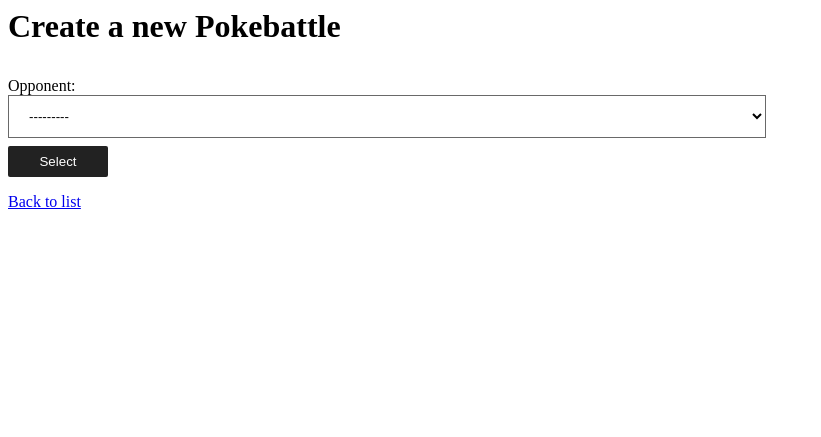
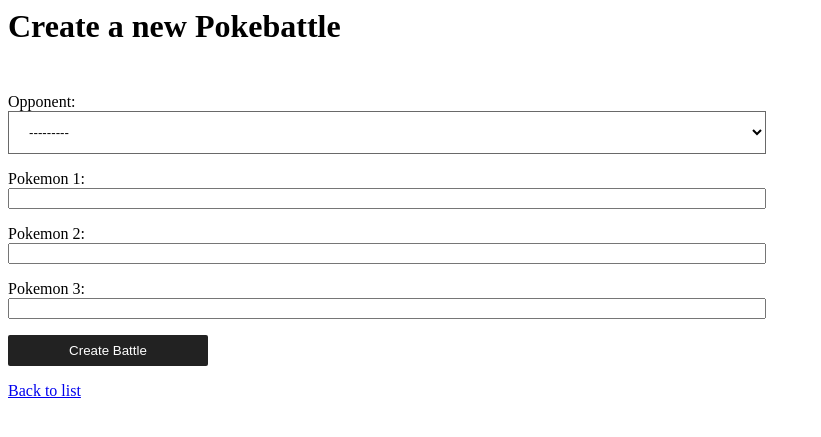
Before and after one commit to jaenia/pokebattle, a Django app: page /add in a window 1280 px wide. Shown: the top 437 px of the page, without its empty margins (0-821 px from the left). Run offline with Django 3.2, Linux system fonts and the light colour scheme; tables that the repository leaves empty hold one stand-in row (values such as "Sample post").

Commit message:
Adds selection of pokemons to battle

```diff
--- a/backend/battles/forms.py
+++ b/backend/battles/forms.py
@@ -1,15 +1,36 @@
 from django import forms
+from django.core.exceptions import ValidationError
 
 from battles.models import Battle
+from pokemons.helpers import save_pokemon
+from pokemons.models import Pokemon
+from pokemons.services import pokemon_exists
 from users.models import User
 
 
 class BattleForm(forms.ModelForm):
     creator = forms.ModelChoiceField(required=False, queryset=User.objects.all())
 
+    creator_pokemon_1_input = forms.IntegerField(required=True)
+    creator_pokemon_2_input = forms.IntegerField(required=True)
+    creator_pokemon_3_input = forms.IntegerField(required=True)
+
+    creator_pokemon_1 = forms.ModelChoiceField(required=False, queryset=Pokemon.objects.all())
+    creator_pokemon_2 = forms.ModelChoiceField(required=False, queryset=Pokemon.objects.all())
+    creator_pokemon_3 = forms.ModelChoiceField(required=False, queryset=Pokemon.objects.all())
+
     class Meta:
         model = Battle
-        fields = ["creator", "opponent"]
+        fields = [
+            "creator",
+            "opponent",
+            "creator_pokemon_1_input",
+            "creator_pokemon_2_input",
+            "creator_pokemon_3_input",
+            "creator_pokemon_1",
+            "creator_pokemon_2",
+            "creator_pokemon_3",
+        ]
 
     def __init__(self, *args, **kwargs):
         self.current_user = kwargs.pop("current_user")
@@ -17,6 +38,27 @@
         self.fields["opponent"].queryset = User.objects.exclude(email=self.current_user.email)
         self.fields["creator"].initial = self.current_user
 
+    def clean_creator_pokemon_1(self):
+        data = self.cleaned_data.get('creator_pokemon_1_input')
+        if not pokemon_exists(data):
+            raise ValidationError('Sorry, this pokemon was not found.')
+        data = save_pokemon(data)
+        return data
+
+    def clean_creator_pokemon_2(self):
+        data = self.cleaned_data.get('creator_pokemon_2_input')
+        if not pokemon_exists(data):
+            raise ValidationError('Sorry, this pokemon was not found.')
+        data = save_pokemon(data)
+        return data
+
+    def clean_creator_pokemon_3(self):
+        data = self.cleaned_data.get('creator_pokemon_3_input')
+        if not pokemon_exists(data):
+            raise ValidationError('Sorry, this pokemon was not found.')
+        data = save_pokemon(data)
+        return data
+
     def clean(self):
         cleaned_data = super().clean()
         cleaned_data["creator"] = self.fields["creator"].initial
--- a/backend/battles/static/css/styles.css
+++ b/backend/battles/static/css/styles.css
@@ -24,8 +24,14 @@
 
 /* Battle creation styles */
 #battle-form {
+    display: flex;
+    flex-direction: column;
     margin-top: 32px;
     width: 60%;
+}
+
+#battle-form label {
+    margin-top: 16px;
 }
 
 #battle-form select {
@@ -37,11 +43,11 @@
 }
 
 #battle-form button {
-    margin-top: 8px;
+    margin-top: 16px;
     border: 0;
     border-radius: 2px;
     padding: 8px 16px;
-    width: 100px;
+    width: 200px;
     display: flex;
     justify-content: center;
     align-items: center;
--- a/backend/battles/templates/battles/battle_detail.html
+++ b/backend/battles/templates/battles/battle_detail.html
@@ -6,4 +6,7 @@
 <h1>Pokebattle #{{ object.id }}</h1>
 <p id="battle-creator"><strong>Creator:</strong> {{ object.creator }}</p>
 <p><strong>Opponent:</strong> {{ object.opponent }}</p>
+<p><strong>Creator's Pokemon 1:</strong> {{ object.creator_pokemon_1.name }}</p>
+<p><strong>Creator's Pokemon 2:</strong> {{ object.creator_pokemon_2.name  }}</p>
+<p><strong>Creator's Pokemon 3:</strong> {{ object.creator_pokemon_3.name  }}</p>
 <a class="nav-link" href="{% url 'battles:battle_list' %}">Back to list</a>
--- a/backend/battles/templates/battles/battle_form.html
+++ b/backend/battles/templates/battles/battle_form.html
@@ -8,6 +8,12 @@
     {% csrf_token %}
   <label for="{{ form.opponent.id_for_label }}">Opponent:</label>
   {{ form.opponent }}
-  <button type="submit">Select</button>
+  <label for="{{ form.creator_pokemon_1_input.id_for_label }}">Pokemon 1:</label>
+  {{ form.creator_pokemon_1_input }}
+  <label for="{{ form.creator_pokemon_2_input.id_for_label }}">Pokemon 2:</label>
+  {{ form.creator_pokemon_2_input }}
+  <label for="{{ form.creator_pokemon_3_input.id_for_label }}">Pokemon 3:</label>
+  {{ form.creator_pokemon_3_input }}
+  <button type="submit">Create Battle</button>
 </form>
 <a class="nav-link" href="{% url 'battles:battle_list' %}">Back to list</a>
--- /dev/null
+++ b/backend/pokemons/services.py
@@ -0,0 +1,19 @@
+import requests
+
+
+POKEAPI_BASE_URL = "https://pokeapi.co/api/v2/"
+
+
+def pokemon_exists(pokemon_id):
+    response = requests.head(f"{POKEAPI_BASE_URL}pokemon/{pokemon_id}")
+    return bool(response)
+
+
+def get_pokemon(pokemon_id):
+    response = requests.get(f"{POKEAPI_BASE_URL}pokemon/{pokemon_id}")
+    if response.status_code == 404:
+        raise Exception(f"Pokemon not found: {pokemon_id}")
+    if response.status_code != 200:
+        raise Exception("Error fetching pokemon")
+    pokemon_data = response.json()
+    return pokemon_data
```
Also changed, not shown: backend/battles/tests/test_forms.py (+35 -3 lines), backend/battles/tests/test_views.py (+20 -2 lines), backend/pokemons/helpers.py (added, +24 -0 lines).
